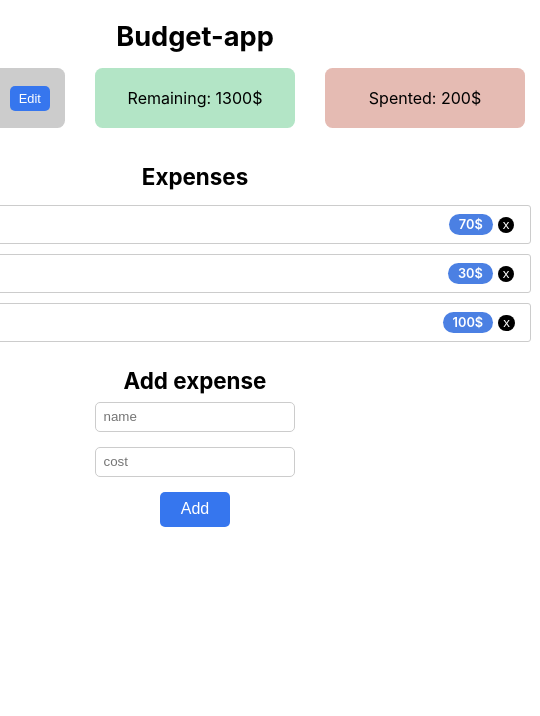
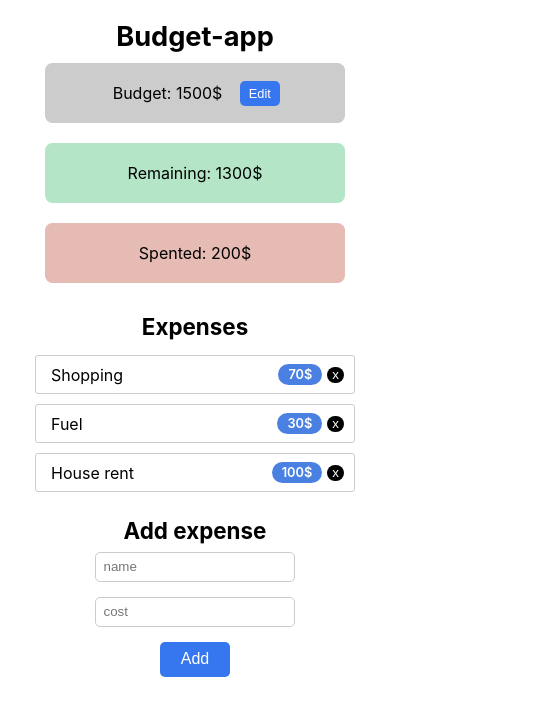
Before and after one commit to TARGEToff/budget-app, a Next.js app: page / in a window 390 px wide. Shown: the top 716 px of the page, 540 px wide, since content can reach past the window. Built offline with nearby package versions, Linux system fonts and the light colour scheme.

Commit message:
Added simple responsibility

```diff
--- a/components/molecules/BudgetPanel/BudgetPanel.module.scss
+++ b/components/molecules/BudgetPanel/BudgetPanel.module.scss
@@ -79,3 +79,31 @@
     left: 230px;
     bottom: -2px;
 }
+
+@media (min-width: 300px) and (max-width: 700px) {
+
+    .budgetPanel {
+        display: flex;
+        flex-direction: column;
+
+        .budget {
+            width: 300px;
+            margin: 10px 15px;
+
+            .input {
+                width: 100px;
+            }
+        }
+
+        .validation {
+            left: 45px;
+            bottom: 142px;
+        }
+    }
+
+    .budgetPanel > p {
+        left: 50px;
+        bottom: -6px;
+    }
+
+}
--- a/components/molecules/Expense/Expense.module.scss
+++ b/components/molecules/Expense/Expense.module.scss
@@ -30,3 +30,21 @@
         margin-left: 5px;
     }
 }
+
+@media (min-width: 500px) and (max-width: 700px) {
+
+    .expense {
+        width: 30rem;
+        padding: 8px 10px 8px 25px;
+    }
+
+}
+
+@media (min-width: 300px) and (max-width: 499px) {
+
+    .expense {
+        width: 20rem;
+        padding: 8px 10px 8px 15px;
+    }
+
+}
```
